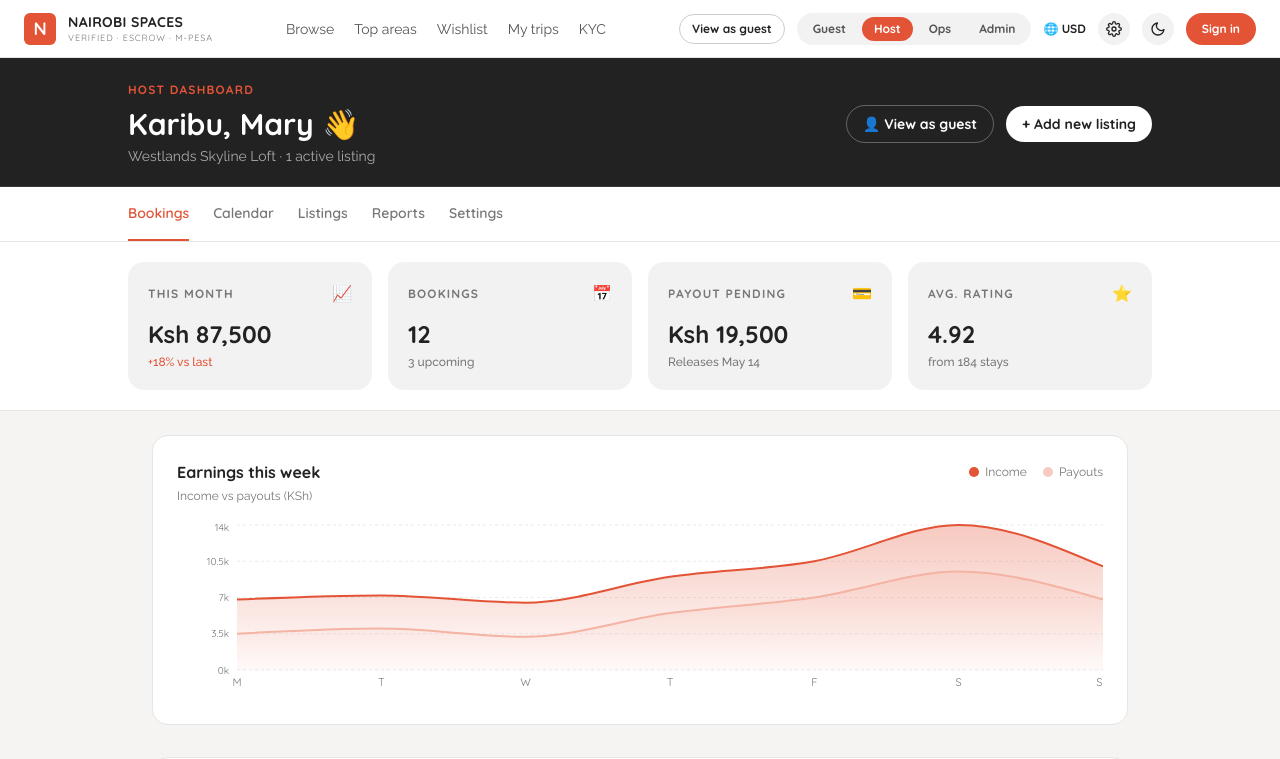
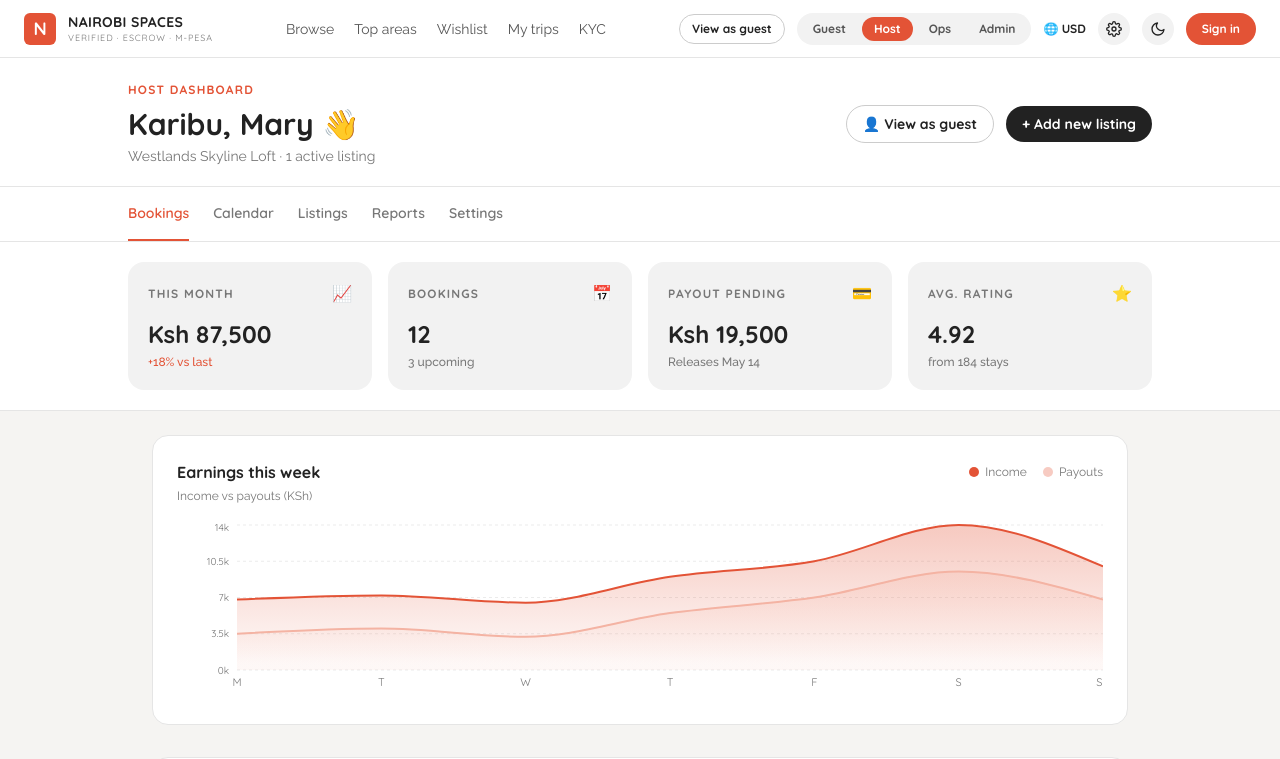
Before and after one commit to Kelvin-Maeri/Nairobispaces, a Next.js app in the folder my-app/: page /host in a window 1280 px wide. Shown: the top 759 px of the page. Built offline with nearby package versions, Linux system fonts and the light colour scheme.

Commit message:
fix: host dashboard hero section dark mode support

```diff
--- a/my-app/app/host/page.tsx
+++ b/my-app/app/host/page.tsx
@@ -204,24 +204,24 @@ export default function HostPage() {
 
 
      {/* Hero */}
-      <div className="bg-dark border-b border-white/10 px-6 pt-6 pb-5">
+      <div className="bg-white border-b border-dark-7 px-6 pt-6 pb-5">
         <div className="max-w-5xl mx-auto flex items-center justify-between">
           <div>
             <p className="font-display text-xs font-bold uppercase tracking-widest text-brand mb-2">
               Host Dashboard
             </p>
-            <h1 className="font-display text-3xl font-bold text-white mb-1">
+            <h1 className="font-display text-3xl font-bold text-dark mb-1">
               Karibu, Mary 👋
             </h1>
-            <p className="text-dark-5 text-sm">
+            <p className="text-dark-4 text-sm">
               Westlands Skyline Loft · 1 active listing
             </p>
           </div>
           <div className="flex items-center gap-3">
-            <button className="font-display text-sm font-bold text-white border border-white/30 rounded-full px-4 py-2 flex items-center gap-2">
+            <button className="font-display text-sm font-bold text-dark border border-dark-6 rounded-full px-4 py-2 flex items-center gap-2 hover:border-dark-3 transition-colors">
               👤 View as guest
             </button>
-            <button className="font-display text-sm font-bold text-dark bg-white rounded-full px-4 py-2">
+            <button className="font-display text-sm font-bold text-white bg-dark rounded-full px-4 py-2 hover:bg-dark-2 transition-colors">
               + Add new listing
             </button>
           </div>
```
